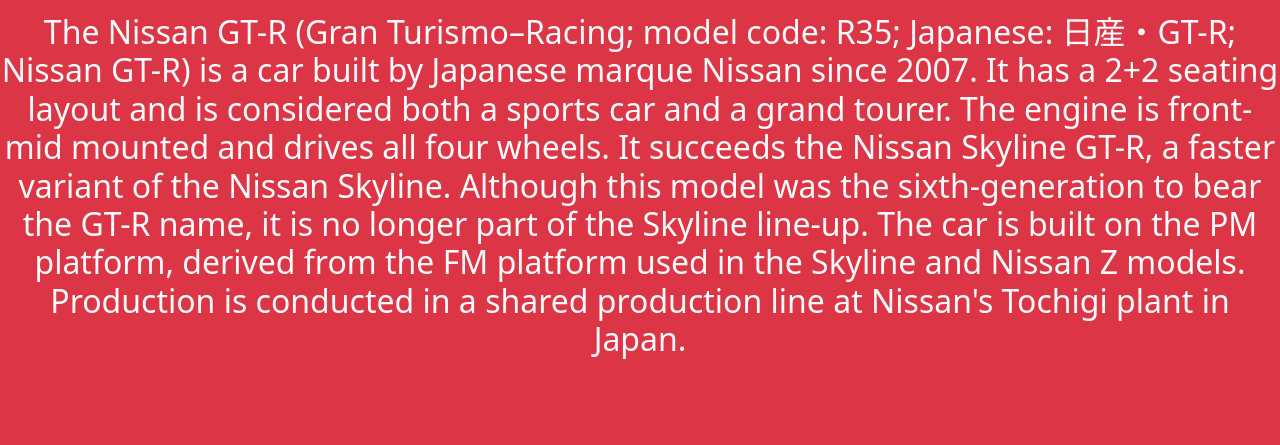
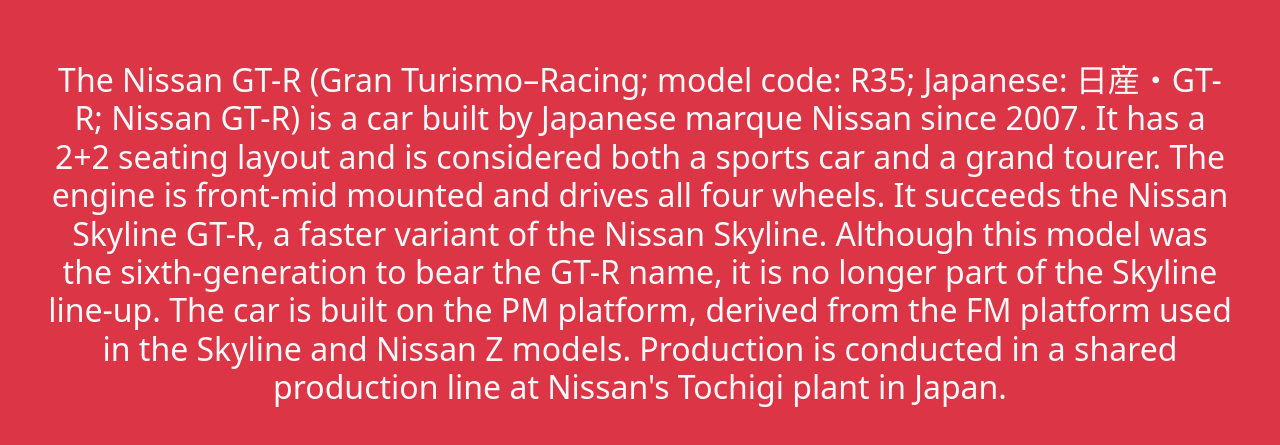
Before and after one commit to ArlightSWAG/Containers-in-boot-strap, a plain HTML site: page index.html in a window 1280 px wide. Shown: the part 463-908 px from the top of the page. Before the commit the page ends 830 px from the top, so only its background shows below. Drawn offline with nearby package versions, Linux system fonts and the light colour scheme.

Commit message:
hii there

```diff
--- a/index.html
+++ b/index.html
@@ -14,7 +14,7 @@
     <div class="text-center">
     <h1 class="m-5 fw-bold">NISSAN GT3</h1>
     <img class="m-3 rounded-circle" src="https://encrypted-tbn0.gstatic.com/images?q=tbn:ANd9GcTlfOU5YTqxROnLFEzdaqAWwd-rZTTOHu_kgw&s">
-    <h2 class="text-light">The Nissan GT-R (Gran Turismo–Racing; model code: R35; Japanese: 日産・GT-R; Nissan GT-R) is a car built by Japanese marque Nissan since 2007. It has a 2+2 seating layout and is considered both a sports car and a grand tourer. The engine is front-mid mounted and drives all four wheels. It succeeds the Nissan Skyline GT-R, a faster variant of the Nissan Skyline. Although this model was the sixth-generation to bear the GT-R name, it is no longer part of the Skyline line-up. The car is built on the PM platform, derived from the FM platform used in the Skyline and Nissan Z models. Production is conducted in a shared production line at Nissan's Tochigi plant in Japan.</h2>
+    <h2 class="text-light m-5" style="justify-content:end;">The Nissan GT-R (Gran Turismo–Racing; model code: R35; Japanese: 日産・GT-R; Nissan GT-R) is a car built by Japanese marque Nissan since 2007. It has a 2+2 seating layout and is considered both a sports car and a grand tourer. The engine is front-mid mounted and drives all four wheels. It succeeds the Nissan Skyline GT-R, a faster variant of the Nissan Skyline. Although this model was the sixth-generation to bear the GT-R name, it is no longer part of the Skyline line-up. The car is built on the PM platform, derived from the FM platform used in the Skyline and Nissan Z models. Production is conducted in a shared production line at Nissan's Tochigi plant in Japan.</h2>
 </div>
     <script src="https://cdn.jsdelivr.net/npm/bootstrap@5.0.2/dist/js/bootstrap.bundle.min.js" integrity="sha384-MrcW6ZMFYlzcLA8Nl+NtUVF0sA7MsXsP1UyJoMp4YLEuNSfAP+JcXn/tWtIaxVXM" crossorigin="anonymous"></script>
   </body>
```
